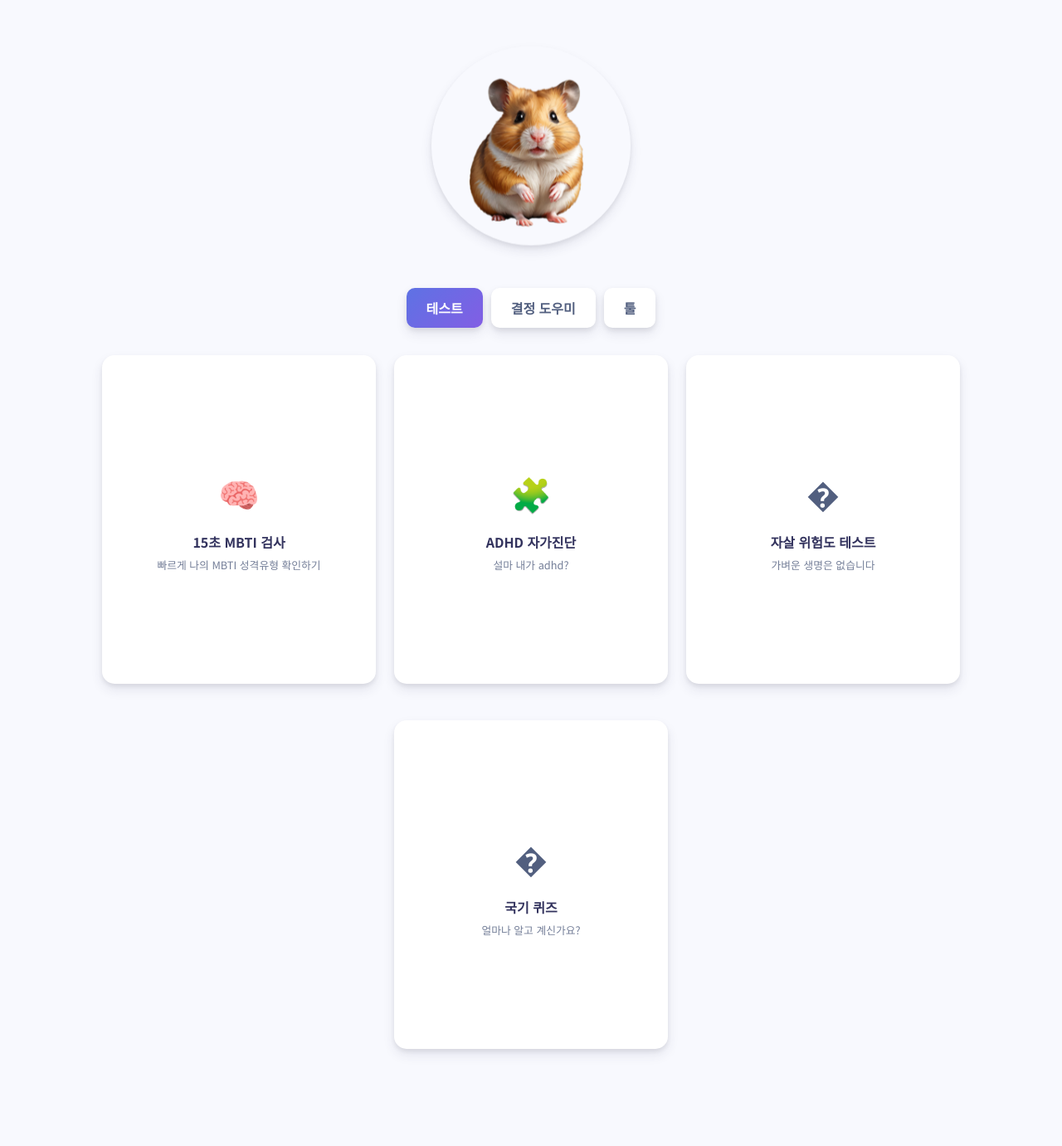
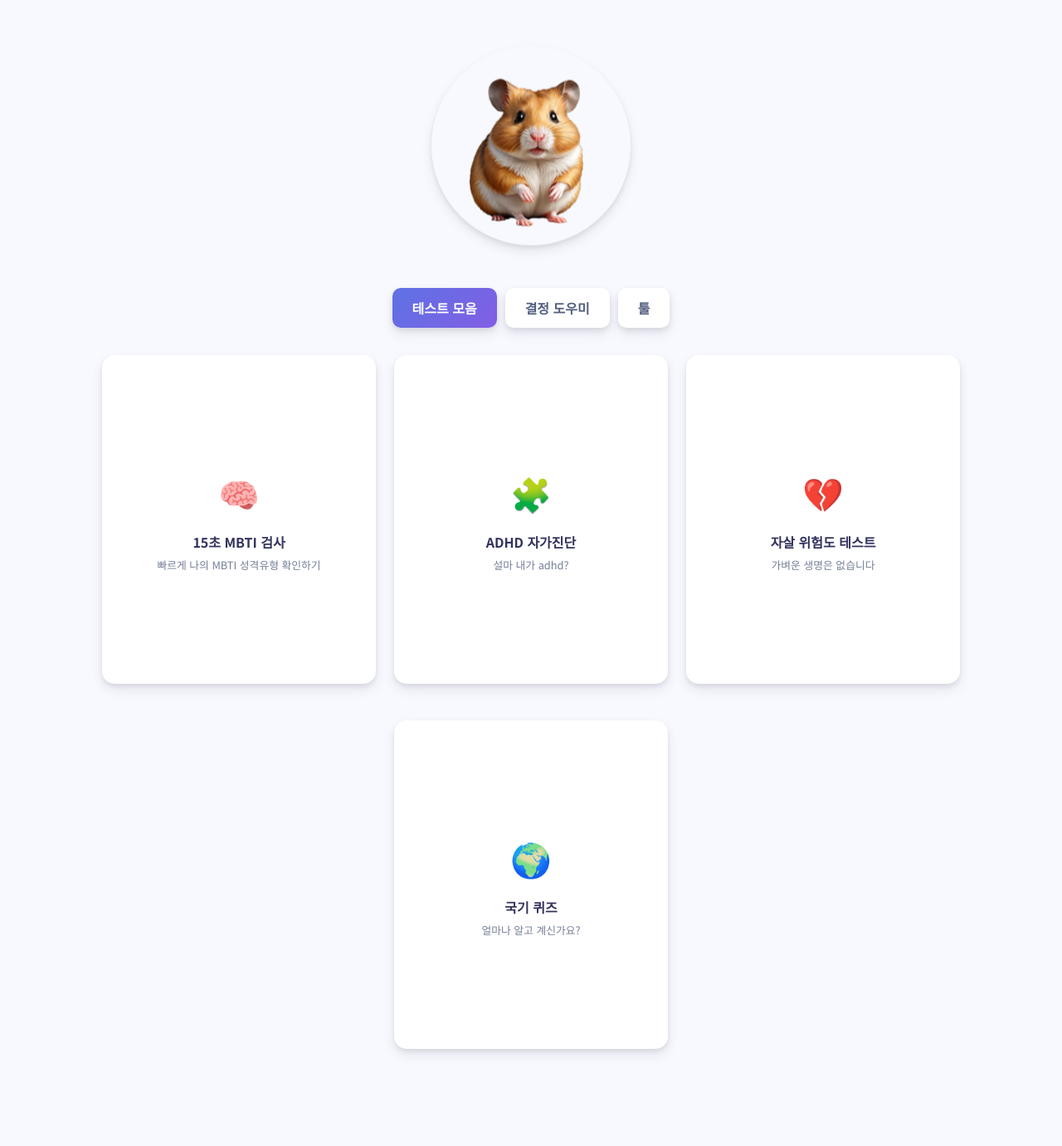
Before and after one commit to ramiteacher/ramiteacher.github.io, a Jekyll site: the page index.html, which Jekyll copies as it is, in a window 1280 px wide. Shown: the whole page at 83% size. Built offline with Jekyll 4.4.1, drawn with Linux system fonts in a browser that asks for light colours.

Commit message:
zisha add

```diff
--- a/index.html
+++ b/index.html
@@ -328,7 +328,7 @@
 
 <!-- 탭 네비게이션 추가 -->
 <div class="tab-navigation">
-  <button class="tab-button active" data-category="test">테스트</button>
+  <button class="tab-button active" data-category="test">테스트 모음</button>
   <button class="tab-button" data-category="decision">결정 도우미</button>
   <button class="tab-button" data-category="tools">툴</button>
 </div>
@@ -348,14 +348,14 @@
         <p class="button-description">설마 내가 adhd?</p>
       </a>
       <a href="/zisha/" class="nav-button">
-        <div class="button-icon">�</div>
+        <div class="button-icon">💔</div>
         <div class="button-text">자살 위험도 테스트</div>
         <p class="button-description">가벼운 생명은 없습니다</p>
       </a>
     </div>
     <div class="button-row">
       <a href="/casa/" class="nav-button">
-        <div class="button-icon">�</div>
+        <div class="button-icon">🌍</div>
         <div class="button-text">국기 퀴즈</div>
         <p class="button-description">얼마나 알고 계신가요?</p>
       </a>
```
